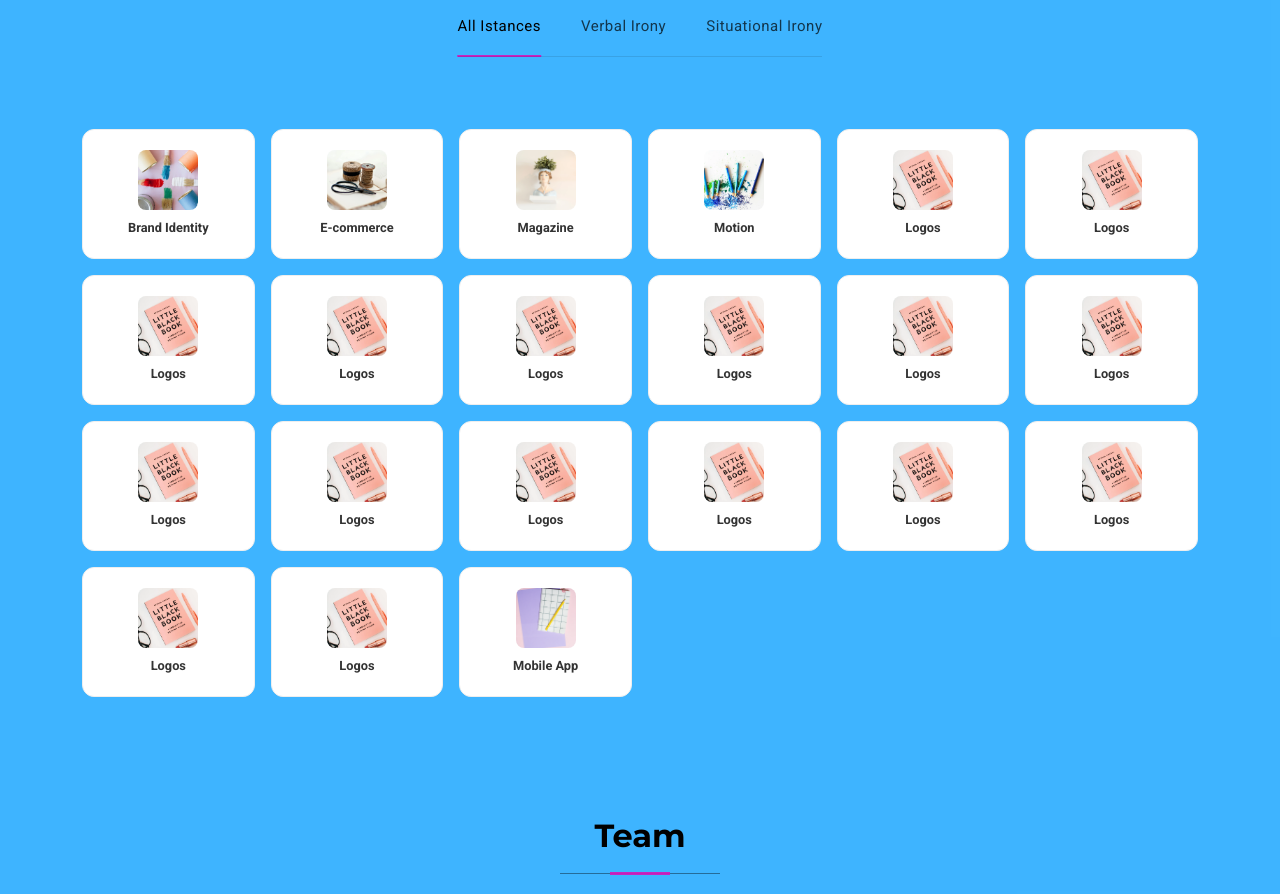
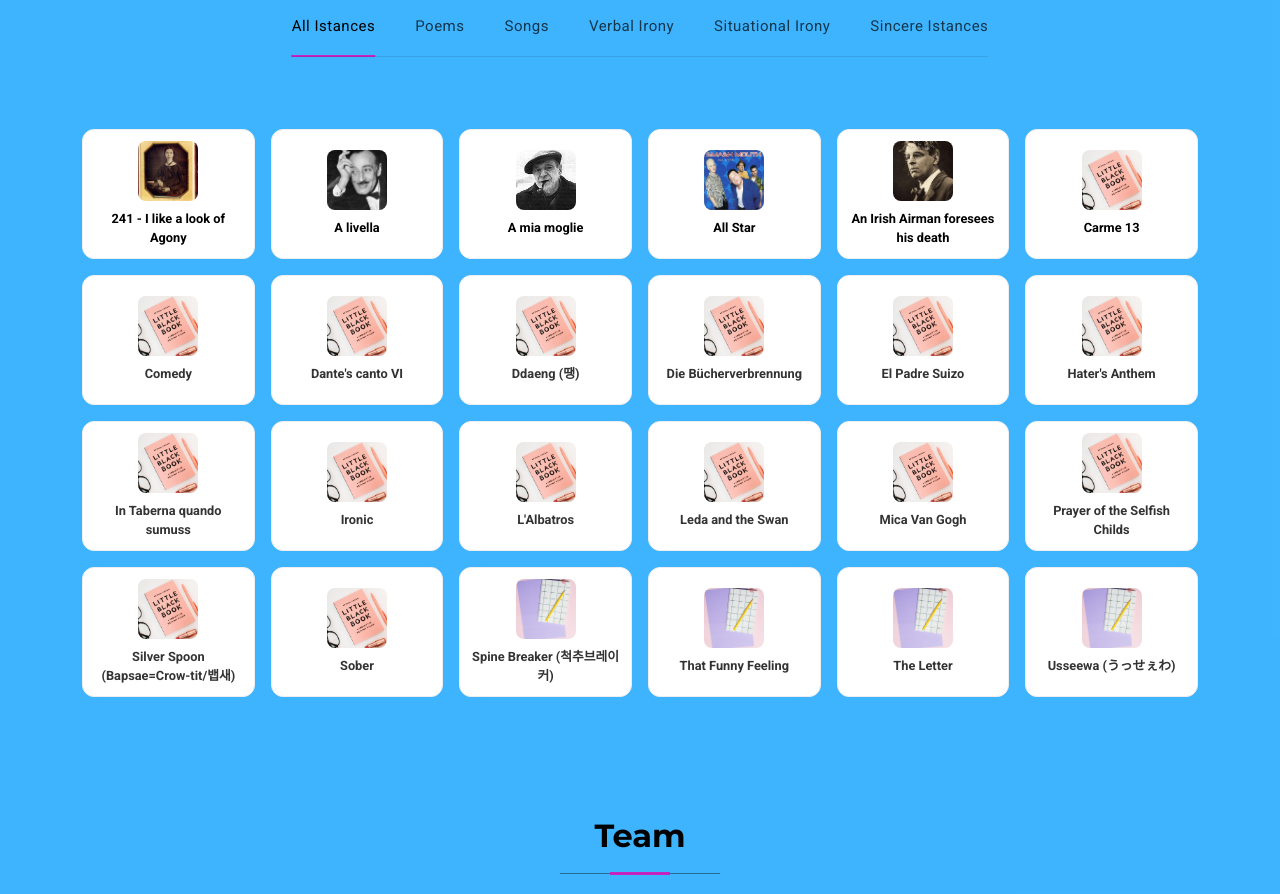
Before and after one commit to Lyrical-Irony/ControVerse, a plain HTML site: page index.html in a window 1280 px wide. Shown: the part 1904-2798 px from the top of the page. Drawn offline with nearby package versions, Linux system fonts and the light colour scheme.

Commit message:
added back the edits

```diff
--- a/index.html
+++ b/index.html
@@ -240,6 +240,7 @@
                         further developed and refined through the framework proposed by <b>Lozano-Palacio</b>, which
                         deepens the relational and cognitive aspects of irony.</p>
 
+                    <!--add text-->
                     <h4><i>Palacio's POV</i></h4>
                     <p>Lorem ipsum dolor sit amet, consectetur adipiscing elit...</p>
                     <p>Lorem ipsum dolor sit amet, consectetur adipiscing elit...</p>
@@ -251,7 +252,6 @@
                     <h3 id="card3"><b>Examples of Irony</b></h3>
                     <p>A brief introduction on the competency questions.</p>
 
-                    <!--should the dataset be here or can it stay where i put it beside the cards of the use cases?-->
                     <h4><i>Our Dataset and Competency Questions</i></h4>
                     <iframe class="sheet-frame"
                         src="https://docs.google.com/spreadsheets/d/e/2PACX-1vSXkqvEu_w0q-XqHndq2NPZPySIDL-QYBp1tFbj1Zu8Y-84gCBUM4I7HdCfwI-b6FbFbTVuDe9cpC3n/pubhtml?gid=0&amp;single=true&amp;widget=true&amp;headers=false"></iframe>
@@ -438,76 +438,78 @@
                     <div class="portfolio-filters-wrapper" data-aos="fade-up" data-aos-delay="100">
                         <ul class="portfolio-filters isotope-filters">
                             <li data-filter="*" class="filter-active">All Istances</li>
-                            <li data-filter=".filter-web">Verbal Irony</li>
-                            <li data-filter=".filter-web">Situational Irony</li>
+                            <li data-filter=".filter-poem">Poems</li>
+                            <li data-filter=".filter-song">Songs</li>
+                            <li data-filter=".filter-verbal">Verbal Irony</li>
+                            <li data-filter=".filter-situational">Situational Irony</li>
+                            <li data-filter=".filter-sincere">Sincere Istances</li>
                         </ul>
                     </div>
 
                     <div class="row gy-3 gx-3 portfolio-grid isotope-container" data-aos="fade-up" data-aos-delay="200">
 
                         <!-- Portfolio Item 1 -->
-                        <div class="col-lg-2 col-md-4 col-sm-6 portfolio-item isotope-item filter-branding">
+                        <div class="col-lg-2 col-md-4 col-sm-6 portfolio-item isotope-item filter-sincere filter-verbal filter-poem">
                             <div class="portfolio-card icon-card">
-                                <img src="assets/img/portfolio/portfolio-3.webp" alt="Brand Identity" loading="lazy">
-                                <p>Brand Identity</p>
+                                <img src="assets/img/portfolio/item1.jpg" alt="I like a look of agony" loading="lazy">
+                                <p><a href="https://allpoetry.com/I-like-a-look-of-Agony">241 - I like a look of Agony</a></p>
                             </div>
                         </div>
 
                         <!-- Portfolio Item 2 -->
-                        <div class="col-lg-2 col-md-4 col-sm-6 portfolio-item isotope-item filter-web">
+                        <div class="col-lg-2 col-md-4 col-sm-6 portfolio-item isotope-item filter-sincere filter-verbal filter-poem">
                             <div class="portfolio-card icon-card">
-                                <img src="assets/img/portfolio/portfolio-7.webp" alt="E-commerce Platform"
-                                    loading="lazy">
-                                <p>E-commerce</p>
+                                <img src="assets/img/portfolio/item2.jpg" alt="A livella" loading="lazy">
+                                <p><a href="https://www.ictito.edu.it/attachments/article/548/A%20LIVELLA.pdf">A livella</a></p>
                             </div>
                         </div>
 
                         <!-- Portfolio Item 3 -->
-                        <div class="col-lg-2 col-md-4 col-sm-6 portfolio-item isotope-item filter-print">
+                        <div class="col-lg-2 col-md-4 col-sm-6 portfolio-item isotope-item filter-sincere filter-verbal filter-poem">
                             <div class="portfolio-card icon-card">
-                                <img src="assets/img/portfolio/portfolio-portrait-5.webp" alt="Magazine Design"
-                                    loading="lazy">
-                                <p>Magazine</p>
+                                <img src="assets/img/portfolio/item3.jpg" alt="A mia moglie" loading="lazy">
+                                <p><a href="https://www.finestresullarte.info/poesiarte/2010/04a-a-mia-moglie-umberto-saba.php">A mia moglie</a></p>
                             </div>
                         </div>
 
                         <!-- Portfolio Item 4 -->
-                        <div class="col-lg-2 col-md-4 col-sm-6 portfolio-item isotope-item filter-motion">
+                        <div class="col-lg-2 col-md-4 col-sm-6 portfolio-item isotope-item filter-sincere filter-verbal filter-song">
                             <div class="portfolio-card icon-card">
-                                <img src="assets/img/portfolio/portfolio-8.webp" alt="Motion Graphics" loading="lazy">
-                                <p>Motion</p>
+                                <img src="assets/img/portfolio/item4.jpg" alt="All Star" loading="lazy">
+                                <p><a href="https://www.google.com/search?q=all+star+smash+mouth+testo&oq=all+star+smash+mouth+testo&gs_lcrp=EgZjaHJvbWUyBggAEEUYOTIHCAEQABiABNIBCDc3MjZqMGo5qAIGsAIB8QUWDia-iozI0Q&sourceid=chrome&ie=UTF-8">All Star</a></p>
                             </div>
                         </div>
 
                         <!-- Portfolio Item 5 -->
-                        <div class="col-lg-2 col-md-4 col-sm-6 portfolio-item isotope-item filter-branding">
+                        <div class="col-lg-2 col-md-4 col-sm-6 portfolio-item isotope-item filter-sincere filter-poem filter-situational">
                             <div class="portfolio-card icon-card">
-                                <img src="assets/img/portfolio/portfolio-9.webp" alt="Logo Collection" loading="lazy">
-                                <p>Logos</p>
+                                <img src="assets/img/portfolio/item5.jpg" alt="An Irish Airman foresees his death" loading="lazy">
+                                <p><a href="https://www.poetryfoundation.org/poems/57311/an-irish-airman-foresees-his-death">An Irish Airman foresees his death</a></p>
                             </div>
                         </div>
 
+                        <!--Fahmy: from here continue-->
                         <!-- Portfolio Item 6 -->
-                        <div class="col-lg-2 col-md-4 col-sm-6 portfolio-item isotope-item filter-branding">
+                        <div class="col-lg-2 col-md-4 col-sm-6 portfolio-item isotope-item filter-poem filter-sincere filter-verbal">
                             <div class="portfolio-card icon-card">
-                                <img src="assets/img/portfolio/portfolio-9.webp" alt="Logo Collection" loading="lazy">
-                                <p>Logos</p>
+                                <img src="assets/img/portfolio/portfolio-9.webp" alt="Carme 13" loading="lazy">
+                                <p><a href="https://libreriamo.it/poesie/carme-13-poesia-catullo-amicizia/">Carme 13</a></p>
                             </div>
                         </div>
 
                         <!-- Portfolio Item 7 -->
                         <div class="col-lg-2 col-md-4 col-sm-6 portfolio-item isotope-item filter-branding">
                             <div class="portfolio-card icon-card">
-                                <img src="assets/img/portfolio/portfolio-9.webp" alt="Logo Collection" loading="lazy">
-                                <p>Logos</p>
+                                <img src="assets/img/portfolio/portfolio-9.webp" alt="Comedy" loading="lazy">
+                                <p>Comedy</p>
                             </div>
                         </div>
 
                         <!-- Portfolio Item 8 -->
                         <div class="col-lg-2 col-md-4 col-sm-6 portfolio-item isotope-item filter-branding">
                             <div class="portfolio-card icon-card">
-                                <img src="assets/img/portfolio/portfolio-9.webp" alt="Logo Collection" loading="lazy">
-                                <p>Logos</p>
+                                <img src="assets/img/portfolio/portfolio-9.webp" alt="Dante's canto VI" loading="lazy">
+                                <p>Dante's canto VI</p>
                             </div>
                         </div>
 
@@ -515,7 +517,7 @@
                         <div class="col-lg-2 col-md-4 col-sm-6 portfolio-item isotope-item filter-branding">
                             <div class="portfolio-card icon-card">
                                 <img src="assets/img/portfolio/portfolio-9.webp" alt="Logo Collection" loading="lazy">
-                                <p>Logos</p>
+                                <p>Ddaeng (땡)</p>
                             </div>
                         </div>
 
@@ -523,107 +525,125 @@
                         <div class="col-lg-2 col-md-4 col-sm-6 portfolio-item isotope-item filter-branding">
                             <div class="portfolio-card icon-card">
                                 <img src="assets/img/portfolio/portfolio-9.webp" alt="Logo Collection" loading="lazy">
-                                <p>Logos</p>
+                                <p>Die Bücherverbrennung</p>
                             </div>
                         </div>
 
                         <!-- Portfolio Item 11 -->
                         <div class="col-lg-2 col-md-4 col-sm-6 portfolio-item isotope-item filter-branding">
                             <div class="portfolio-card icon-card">
-                                <img src="assets/img/portfolio/portfolio-9.webp" alt="Logo Collection" loading="lazy">
-                                <p>Logos</p>
+                                <img src="assets/img/portfolio/portfolio-9.webp" alt="El Padre Suizon" loading="lazy">
+                                <p>El Padre Suizo</p>
                             </div>
                         </div>
 
                         <!-- Portfolio Item 12 -->
                         <div class="col-lg-2 col-md-4 col-sm-6 portfolio-item isotope-item filter-branding">
                             <div class="portfolio-card icon-card">
-                                <img src="assets/img/portfolio/portfolio-9.webp" alt="Logo Collection" loading="lazy">
-                                <p>Logos</p>
+                                <img src="assets/img/portfolio/portfolio-9.webp" alt="Hater's Anthem" loading="lazy">
+                                <p>Hater's Anthem</p>
                             </div>
                         </div>
 
                         <!-- Portfolio Item 13 -->
                         <div class="col-lg-2 col-md-4 col-sm-6 portfolio-item isotope-item filter-branding">
                             <div class="portfolio-card icon-card">
-                                <img src="assets/img/portfolio/portfolio-9.webp" alt="Logo Collection" loading="lazy">
-                                <p>Logos</p>
+                                <img src="assets/img/portfolio/portfolio-9.webp" alt="In Taberna quando sumus" loading="lazy">
+                                <p>In Taberna quando sumuss</p>
                             </div>
                         </div>
 
                         <!-- Portfolio Item 14 -->
                         <div class="col-lg-2 col-md-4 col-sm-6 portfolio-item isotope-item filter-branding">
                             <div class="portfolio-card icon-card">
-                                <img src="assets/img/portfolio/portfolio-9.webp" alt="Logo Collection" loading="lazy">
-                                <p>Logos</p>
+                                <img src="assets/img/portfolio/portfolio-9.webp" alt="Ironic" loading="lazy">
+                                <p>Ironic</p>
                             </div>
                         </div>
 
                         <!-- Portfolio Item 15 -->
                         <div class="col-lg-2 col-md-4 col-sm-6 portfolio-item isotope-item filter-branding">
                             <div class="portfolio-card icon-card">
-                                <img src="assets/img/portfolio/portfolio-9.webp" alt="Logo Collection" loading="lazy">
-                                <p>Logos</p>
+                                <img src="assets/img/portfolio/portfolio-9.webp" alt="L'Albatros" loading="lazy">
+                                <p>L'Albatros</p>
                             </div>
                         </div>
 
                         <!-- Portfolio Item 16 -->
                         <div class="col-lg-2 col-md-4 col-sm-6 portfolio-item isotope-item filter-branding">
                             <div class="portfolio-card icon-card">
-                                <img src="assets/img/portfolio/portfolio-9.webp" alt="Logo Collection" loading="lazy">
-                                <p>Logos</p>
+                                <img src="assets/img/portfolio/portfolio-9.webp" alt="Leda and the Swan" loading="lazy">
+                                <p>Leda and the Swan</p>
                             </div>
                         </div>
 
                         <!-- Portfolio Item 17 -->
                         <div class="col-lg-2 col-md-4 col-sm-6 portfolio-item isotope-item filter-branding">
                             <div class="portfolio-card icon-card">
-                                <img src="assets/img/portfolio/portfolio-9.webp" alt="Logo Collection" loading="lazy">
-                                <p>Logos</p>
+                                <img src="assets/img/portfolio/portfolio-9.webp" alt="Mica Van Gogh" loading="lazy">
+                                <p>Mica Van Gogh</p>
                             </div>
                         </div>
 
                         <!-- Portfolio Item 18 -->
                         <div class="col-lg-2 col-md-4 col-sm-6 portfolio-item isotope-item filter-branding">
                             <div class="portfolio-card icon-card">
-                                <img src="assets/img/portfolio/portfolio-9.webp" alt="Logo Collection" loading="lazy">
-                                <p>Logos</p>
+                                <img src="assets/img/portfolio/portfolio-9.webp" alt="Prayer of the Selfish Childs" loading="lazy">
+                                <p>Prayer of the Selfish Childs</p>
                             </div>
                         </div>
 
                         <!-- Portfolio Item 19 -->
                         <div class="col-lg-2 col-md-4 col-sm-6 portfolio-item isotope-item filter-branding">
                             <div class="portfolio-card icon-card">
-                                <img src="assets/img/portfolio/portfolio-9.webp" alt="Logo Collection" loading="lazy">
-                                <p>Logos</p>
+                                <img src="assets/img/portfolio/portfolio-9.webp" alt="Silver Spoon (Bapsae=Crow-tit/뱁새)" loading="lazy">
+                                <p>Silver Spoon (Bapsae=Crow-tit/뱁새)</p>
                             </div>
                         </div>
 
                         <!-- Portfolio Item 20 -->
                         <div class="col-lg-2 col-md-4 col-sm-6 portfolio-item isotope-item filter-branding">
                             <div class="portfolio-card icon-card">
-                                <img src="assets/img/portfolio/portfolio-9.webp" alt="Logo Collection" loading="lazy">
-                                <p>Logos</p>
+                                <img src="assets/img/portfolio/portfolio-9.webp" alt="Sober" loading="lazy">
+                                <p>Sober</p>
                             </div>
                         </div>
 
                         <!-- Portfolio Item 21 -->
                         <div class="col-lg-2 col-md-4 col-sm-6 portfolio-item isotope-item filter-web">
                             <div class="portfolio-card icon-card">
-                                <img src="assets/img/portfolio/portfolio-portrait-8.webp" alt="Mobile App Design"
-                                    loading="lazy">
-                                <p>Mobile App</p>
+                                <img src="assets/img/portfolio/portfolio-portrait-8.webp" alt="Spine Breaker (척추브레이커)" loading="lazy">
+                                <p>Spine Breaker (척추브레이커)</p>
                             </div>
                         </div>
 
+                        <!-- Portfolio Item 22 -->
+                        <div class="col-lg-2 col-md-4 col-sm-6 portfolio-item isotope-item filter-web">
+                            <div class="portfolio-card icon-card">
+                                <img src="assets/img/portfolio/portfolio-portrait-8.webp" alt="Mobile App Design" loading="lazy">
+                                <p>That Funny Feeling</p>
+                            </div>
+                        </div>
+
+                        <!-- Portfolio Item 23 -->
+                        <div class="col-lg-2 col-md-4 col-sm-6 portfolio-item isotope-item filter-web">
+                            <div class="portfolio-card icon-card">
+                                <img src="assets/img/portfolio/portfolio-portrait-8.webp" alt="Mobile App Design" loading="lazy">
+                                <p>The Letter</p>
+                            </div>
+                        </div>
+
+                        <!-- Portfolio Item 24 -->
+                        <div class="col-lg-2 col-md-4 col-sm-6 portfolio-item isotope-item filter-web">
+                            <div class="portfolio-card icon-card">
+                                <img src="assets/img/portfolio/portfolio-portrait-8.webp" alt="Mobile App Design" loading="lazy">
+                                <p>Usseewa (うっせぇわ)</p>
+                            </div>
+                        </div>
                     </div>
-
-
                 </div><!-- End Portfolio Grid -->
-
             </div>
-
-            </div>
+         </div>
 
         </section><!-- /Portfolio Section -->
 
```
